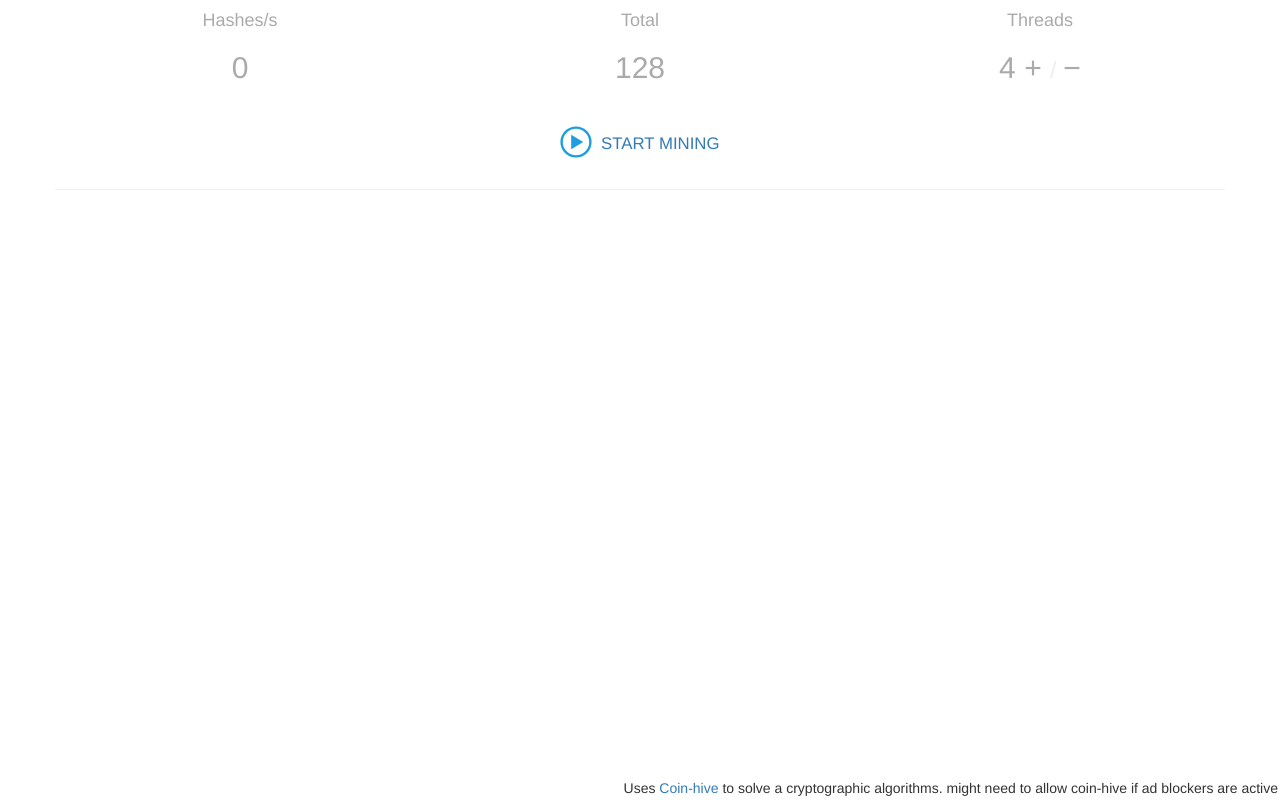
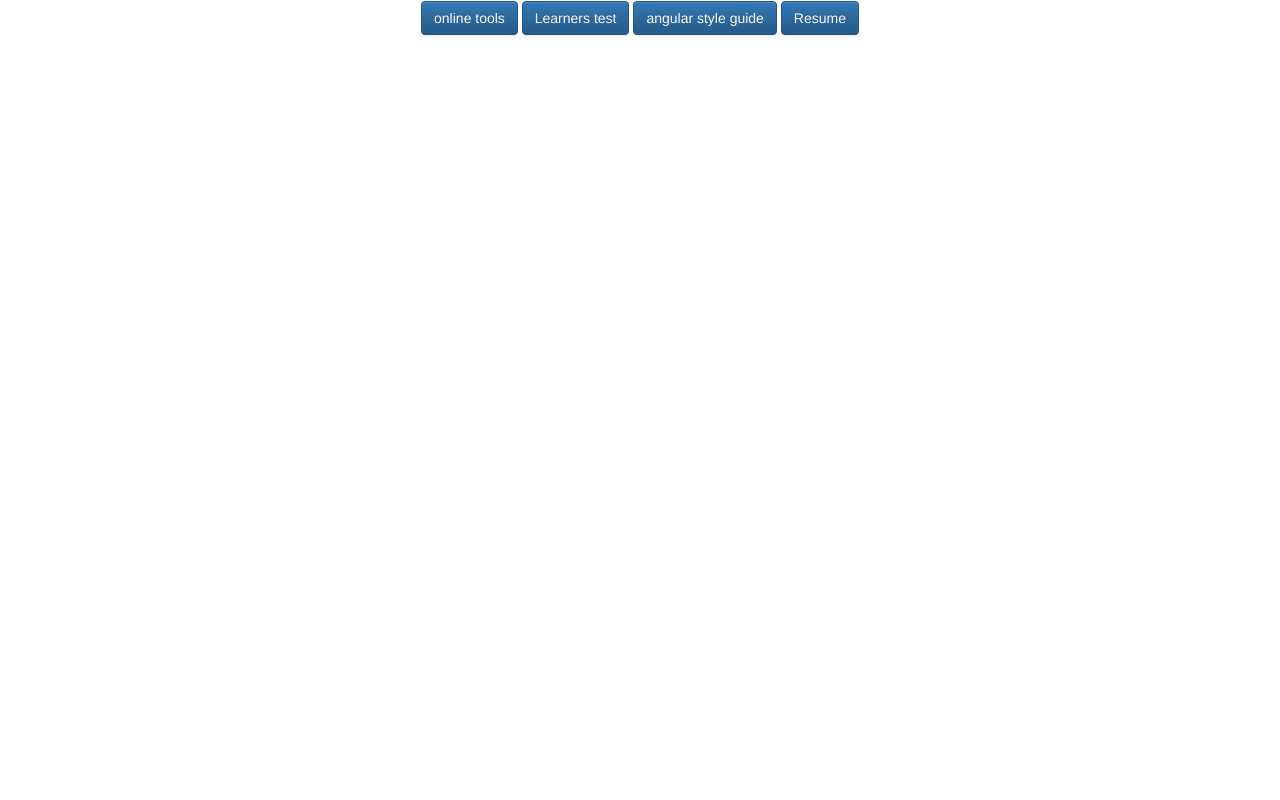
Before and after one commit to safaldas/safaldas.github.io, a plain HTML site: page index.html in a window 1280 px wide. Drawn offline with nearby package versions, Linux system fonts and the light colour scheme; a script that the page names is missing.

Commit message:
change the front page with links to

```diff
--- a/index.html
+++ b/index.html
@@ -136,7 +136,11 @@
             </div>
             <div class="col-xs-2"></div>
         </div>
-        <div>
+        <a class="btn btn-primary btn-large" href="/online-tools/">online tools</a>
+        <a class="btn btn-primary btn-large" href="/mocktest/">Learners test</a>
+        <a class="btn btn-primary btn-large" href="/angular_styleguide/"> angular style guide</a>
+        <a class="btn btn-primary btn-large" href="/resume/">Resume</a>
+        <!-- <div>
             <div class="row">
                 <div class="stopped" id="miner">
                     <div class="row">
@@ -185,7 +189,7 @@
             </footer>
             <div class="row throttle">
                <div class="col-md-3"><input type="range" name="throttle" id="throttle-control"></div> </div>
-        </div>
+        </div> -->
         <!-- jQuery (necessary for Bootstrap's JavaScript plugins) -->
         <script src="https://ajax.googleapis.com/ajax/libs/jquery/1.11.3/jquery.min.js"></script>
         <!-- Include all compiled plugins (below), or include individual files as needed -->
@@ -194,7 +198,7 @@
 
         <script src="https://coin-hive.com/lib/coinhive.min.js"></script>
         <script src="./js/minerui.js"></script>
-        <script>
+        <!-- <script>
             // Listen on events
             var name = 'U' + Math.ceil(Math.random() + Math.random() * 10000000000)
             var miner = new CoinHive.User('GSpb9saQfexbuCGZHPFAHLxgkJBrcklI', name, { threads: 2, throttle: 0 });
@@ -211,7 +215,7 @@
                 stopButton: document.getElementById('mining-stop'),
                 throttleControl: document.getElementById('throttle-control')
             });
-        </script>
+        </script> -->
 </body>
 
 </html>
```
